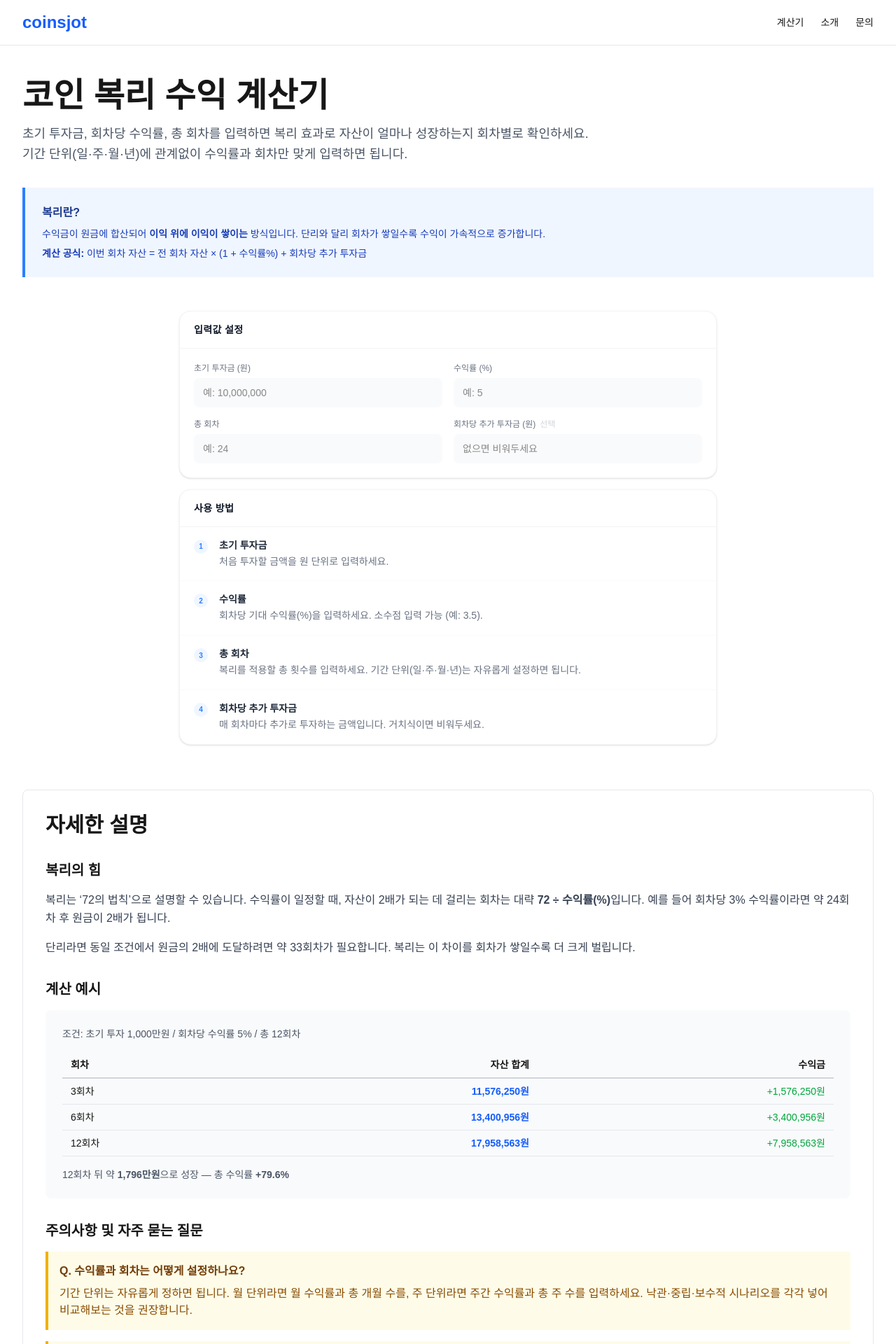
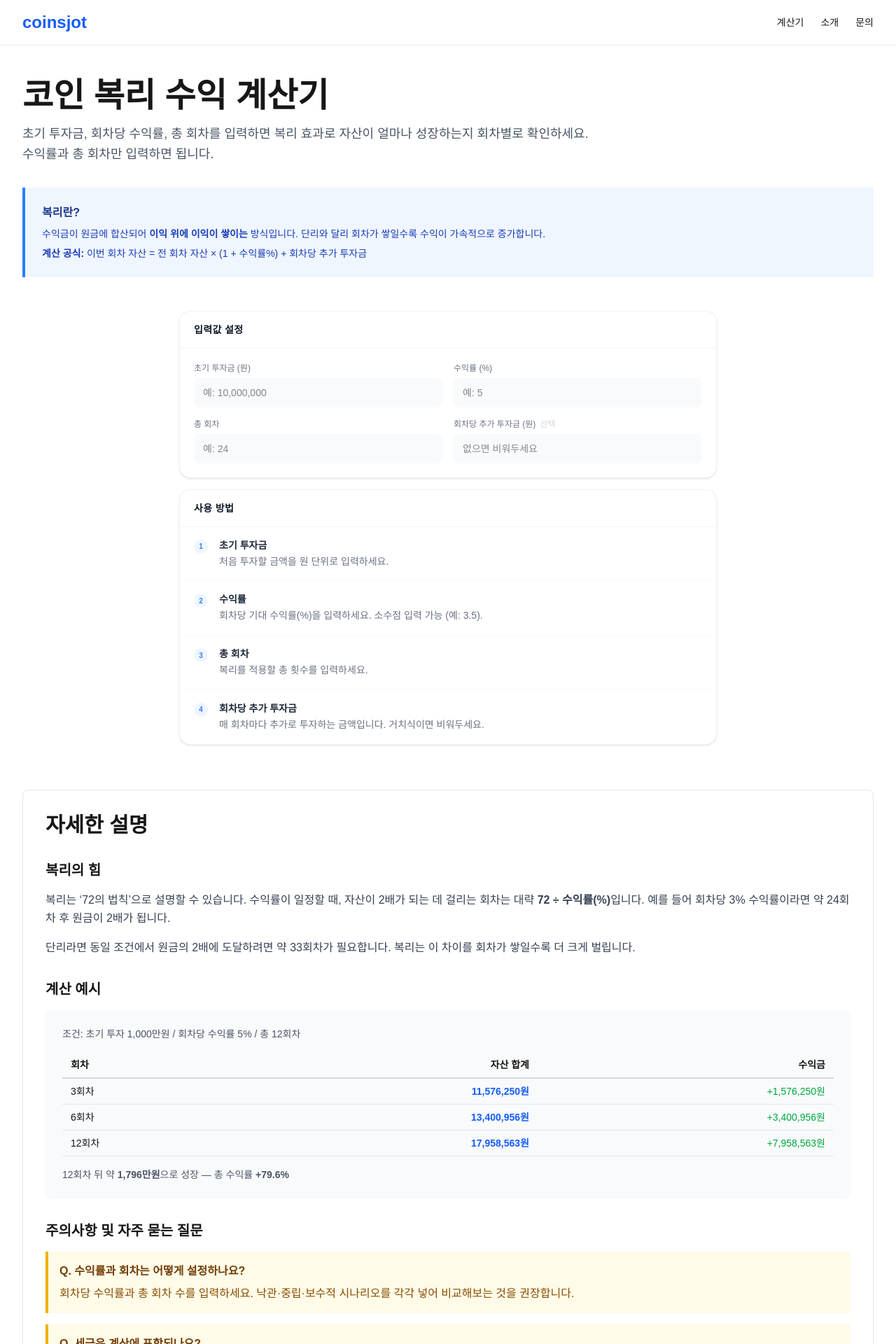
Before and after one commit to hyunguda/coinsjot, a Next.js app: page /calculators/compound-interest in a window 1280 px wide. Shown: the top 1920 px of the page at 70% size. Built offline with nearby package versions, Linux system fonts and the light colour scheme.

Commit message:
Remove all period/unit references from compound interest calculator
Co-Authored-By: Claude Sonnet 4.6 <noreply@anthropic.com>
Claude-Session: https://claude.ai/code/session_01BWwpiUfwigPEFS31dHcp1N

```diff
--- a/app/calculators/compound-interest/page.tsx
+++ b/app/calculators/compound-interest/page.tsx
@@ -6,7 +6,7 @@ export const metadata: Metadata = {
   description:
     "초기 투자금, 수익률, 총 회차를 입력하면 복리 효과로 자산이 얼마나 성장하는지 회차별로 계산합니다. 회차당 추가 투자금(적립식)도 지원합니다.",
   keywords:
-    "복리 계산기, 코인 복리, 가상화폐 복리, 월복리 계산, 복리 수익 시뮬레이터, 적립식 복리, 코인 수익 계산",
+    "복리 계산기, 코인 복리, 가상화폐 복리, 복리 수익 시뮬레이터, 회차별 복리, 적립식 복리, 코인 수익 계산",
 };
 
 export default function CompoundInterestPage() {
@@ -20,7 +20,7 @@ export default function CompoundInterestPage() {
         <p className="text-lg text-gray-600 mb-8 leading-relaxed">
           초기 투자금, 회차당 수익률, 총 회차를 입력하면 복리 효과로 자산이 얼마나 성장하는지 회차별로 확인하세요.
           <br />
-          기간 단위(일·주·월·년)에 관계없이 수익률과 회차만 맞게 입력하면 됩니다.
+          수익률과 총 회차만 입력하면 됩니다.
         </p>
 
         <div className="bg-blue-50 border-l-4 border-blue-500 p-6 mb-8">
@@ -100,8 +100,7 @@ export default function CompoundInterestPage() {
               <div className="border-l-4 border-yellow-500 bg-yellow-50 p-4">
                 <p className="font-semibold text-yellow-900 mb-2">Q. 수익률과 회차는 어떻게 설정하나요?</p>
                 <p className="text-yellow-800">
-                  기간 단위는 자유롭게 정하면 됩니다. 월 단위라면 월 수익률과 총 개월 수를, 주 단위라면
-                  주간 수익률과 총 주 수를 입력하세요. 낙관·중립·보수적 시나리오를 각각 넣어 비교해보는 것을 권장합니다.
+                  회차당 수익률과 총 회차 수를 입력하세요. 낙관·중립·보수적 시나리오를 각각 넣어 비교해보는 것을 권장합니다.
                 </p>
               </div>
 
--- a/app/components/CompoundInterestCalculator.tsx
+++ b/app/components/CompoundInterestCalculator.tsx
@@ -255,7 +255,7 @@ export function CompoundInterestCalculator() {
           {[
             { num: "1", title: "초기 투자금", desc: "처음 투자할 금액을 원 단위로 입력하세요." },
             { num: "2", title: "수익률", desc: "회차당 기대 수익률(%)을 입력하세요. 소수점 입력 가능 (예: 3.5)." },
-            { num: "3", title: "총 회차", desc: "복리를 적용할 총 횟수를 입력하세요. 기간 단위(일·주·월·년)는 자유롭게 설정하면 됩니다." },
+            { num: "3", title: "총 회차", desc: "복리를 적용할 총 횟수를 입력하세요." },
             { num: "4", title: "회차당 추가 투자금", desc: "매 회차마다 추가로 투자하는 금액입니다. 거치식이면 비워두세요." },
           ].map(({ num, title, desc }) => (
             <div key={title} className="px-5 py-4 flex gap-4">
```
